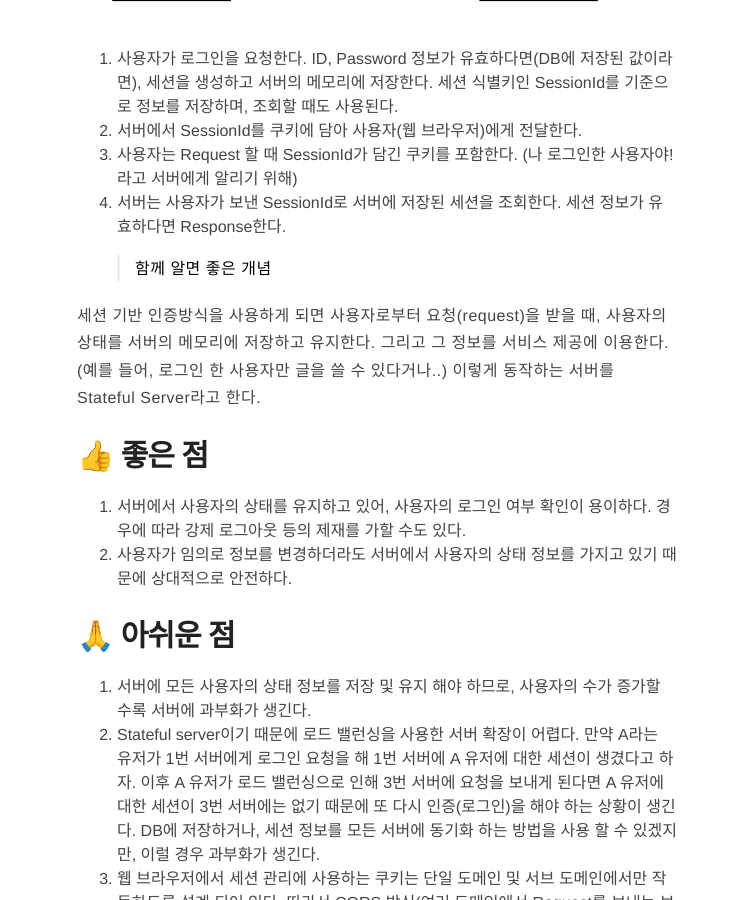
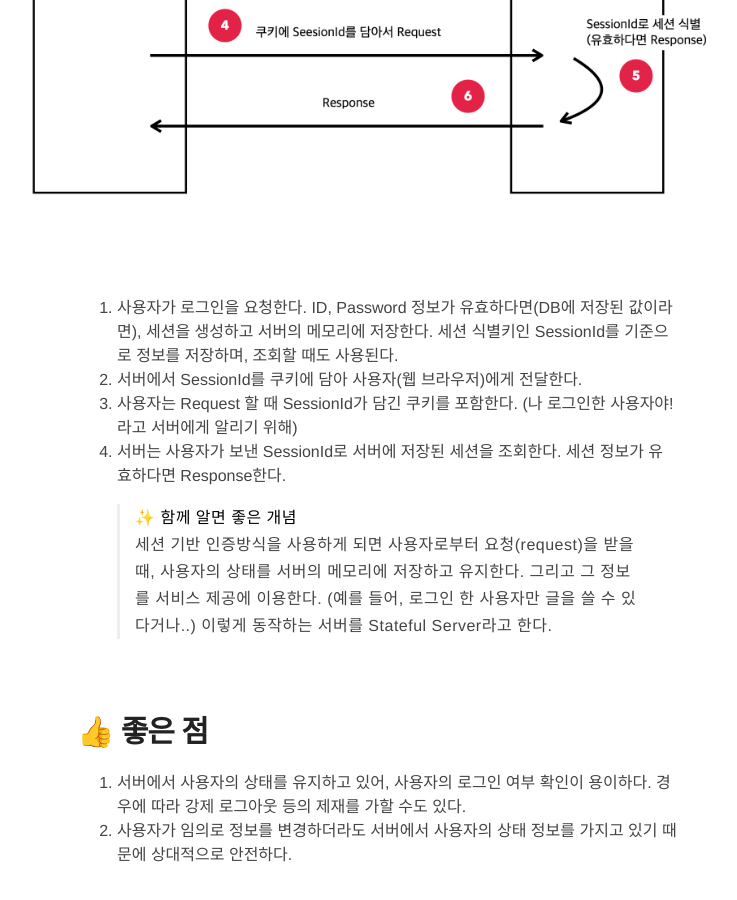
Before and after one commit to Joie-Kim/Joie-Kim.github.io, a Jekyll site: the page built from _posts/2021-02-06-Session-Auth.markdown, in a window 1280 px wide and 900 px high, scrolled down 1614 px. Shown: the whole window, without its empty margins (263-1000 px from the left). Built offline with Jekyll 4.4.1, drawn with Linux system fonts in a browser that asks for light colours; comment, search, counter and statistics services are not loaded.

Commit message:
[Update] post 수정
- 단락 수정
- 이미지 크기 수정

```diff
--- a/_posts/2021-02-06-Session-Auth.markdown
+++ b/_posts/2021-02-06-Session-Auth.markdown
@@ -37,24 +37,29 @@ description: 배운 것을 기록하는 습관! ✍️
 
 쿠키는 세션과 다르게 사용자의 정보를 사용자 컴퓨터의 메모리에 저장한다. (크롬에서 웹사이트 비밀번호를 기억하는 것을 떠올려보자.)
 
+<br>
+
 # ⚙️ 동작 방식
 
-![image](/assets/210206/Session_auth.jpeg)
+![image](/assets/210206/Session_auth.jpeg){: class="bigger-image" }
 
 1. 사용자가 로그인을 요청한다. ID, Password 정보가 유효하다면(DB에 저장된 값이라면), 세션을 생성하고 서버의 메모리에 저장한다. 세션 식별키인 SessionId를 기준으로 정보를 저장하며, 조회할 때도 사용된다.
 2. 서버에서 SessionId를 쿠키에 담아 사용자(웹 브라우저)에게 전달한다.
 3. 사용자는 Request 할 때 SessionId가 담긴 쿠키를 포함한다. (나 로그인한 사용자야!라고 서버에게 알리기 위해)
 4. 서버는 사용자가 보낸 SessionId로 서버에 저장된 세션을 조회한다. 세션 정보가 유효하다면 Response한다.
 
-> **함께 알면 좋은 개념**
+> **✨ 함께 알면 좋은 개념** <br>
+> 세션 기반 인증방식을 사용하게 되면 사용자로부터 요청(request)을 받을 때, 사용자의 상태를 서버의 메모리에 저장하고 유지한다. 그리고 그 정보를 서비스 제공에 이용한다. (예를 들어, 로그인 한 사용자만 글을 쓸 수 있다거나..)
+> 이렇게 동작하는 서버를 Stateful Server라고 한다.
 
-세션 기반 인증방식을 사용하게 되면 사용자로부터 요청(request)을 받을 때, 사용자의 상태를 서버의 메모리에 저장하고 유지한다. 그리고 그 정보를 서비스 제공에 이용한다. (예를 들어, 로그인 한 사용자만 글을 쓸 수 있다거나..)
-이렇게 동작하는 서버를 Stateful Server라고 한다.
+<br>
 
 # 👍 좋은 점
 
 1. 서버에서 사용자의 상태를 유지하고 있어, 사용자의 로그인 여부 확인이 용이하다. 경우에 따라 강제 로그아웃 등의 제재를 가할 수도 있다.
 2. 사용자가 임의로 정보를 변경하더라도 서버에서 사용자의 상태 정보를 가지고 있기 때문에 상대적으로 안전하다.
+
+<br>
 
 # 🙏 아쉬운 점
 
@@ -64,7 +69,7 @@ description: 배운 것을 기록하는 습관! ✍️
    DB에 저장하거나, 세션 정보를 모든 서버에 동기화 하는 방법을 사용 할 수 있겠지만, 이럴 경우 과부화가 생긴다.
 3. 웹 브라우저에서 세션 관리에 사용하는 쿠키는 단일 도메인 및 서브 도메인에서만 작동하도록 설계 되어 있다. 따라서 CORS 방식(여러 도메인에서 Request를 보내는 브라우저)을 사용할 때 쿠키 및 세션 관리가 어렵다.
 
----
+## <br>
 
 ### 📚 참고
 
```
